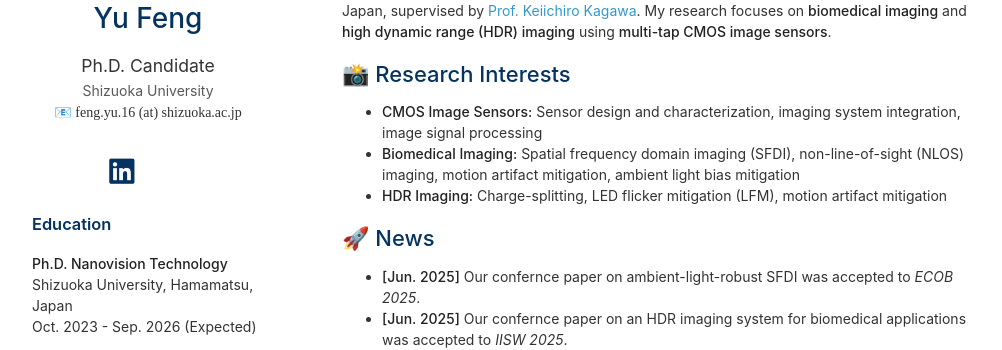
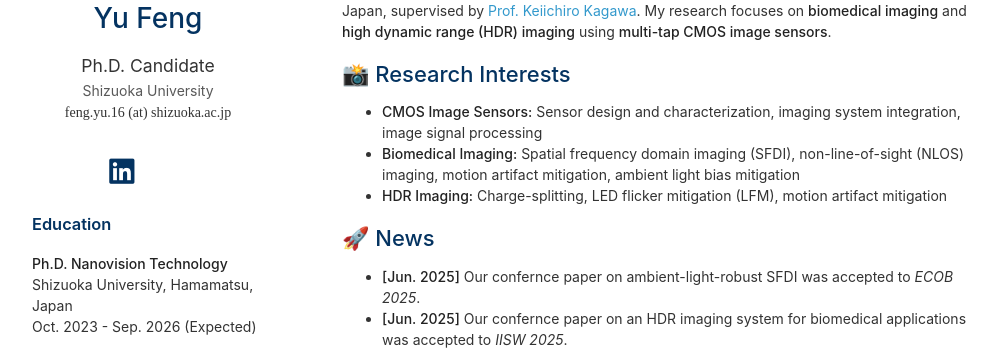
Before and after one commit to y-fen/y-fen.github.io, a Jekyll site: the page built from index.md, in a window 1280 px wide. Shown: the part 176-526 px from the top of the page, without its empty margins (128-1130 px from the left). Built offline with Jekyll 4.4.1, drawn with Linux system fonts in a browser that asks for light colours; a style sheet for code colours, icons or effects is not loaded.

```diff
--- a/_config.yml
+++ b/_config.yml
@@ -3,7 +3,7 @@ title: Yu Feng
 position: Ph.D. Candidate
 affiliation: Shizuoka University
 affiliation_link: https://www.shizuoka.ac.jp/english/
-email: 📧 feng.yu.16 (at) shizuoka.ac.jp
+email: feng.yu.16 (at) shizuoka.ac.jp
 
 # Search Engine Optimization (SEO)
 # The following information is used to improve the website traffic from search engines, e.g., Google.
```
